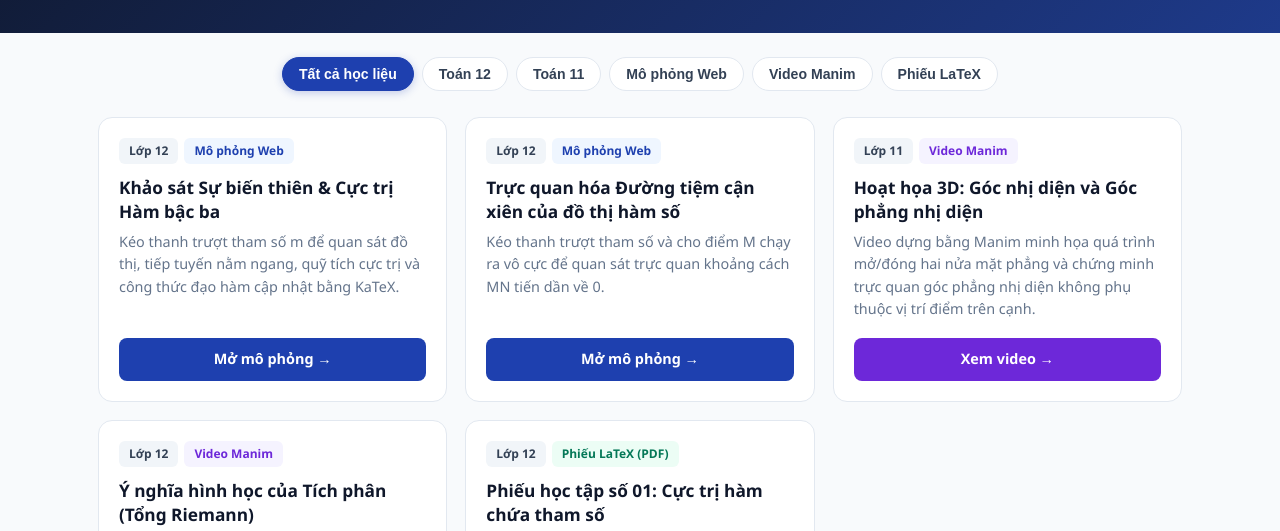
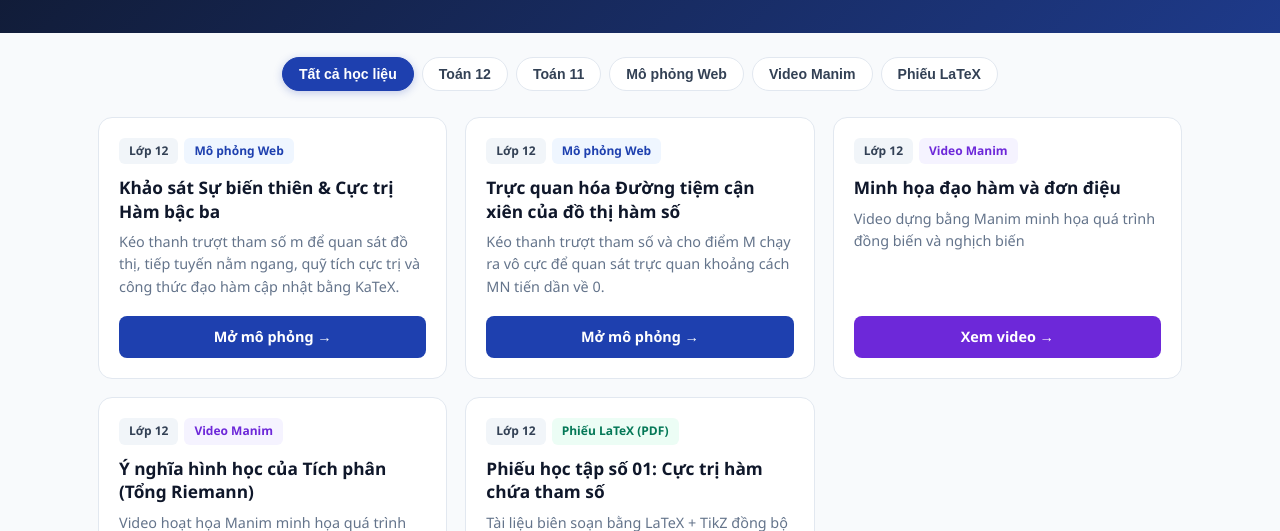
Before and after one commit to tuanvietqn-lab/SKKN-VTV, a plain HTML site: page index.html in a window 1280 px wide. Shown: the part 232-763 px from the top of the page. Drawn offline with Linux system fonts and the light colour scheme.

Commit message:
Update index.html

```diff
--- a/index.html
+++ b/index.html
@@ -292,11 +292,11 @@
         newTab: false
       },
       {
-        title: "Hoạt họa 3D: Góc nhị diện và Góc phẳng nhị diện",
-        desc: "Video dựng bằng Manim minh họa quá trình mở/đóng hai nửa mặt phẳng và chứng minh trực quan góc phẳng nhị diện không phụ thuộc vị trí điểm trên cạnh.",
-        grade: "11",
+        title: "Minh họa đạo hàm và đơn điệu",
+        desc: "Video dựng bằng Manim minh họa quá trình đồng biến và nghịch biến",
+        grade: "12",
         type: "manim",
-        url: "https://www.youtube.com/", // Thay bằng link video YouTube của bạn
+        url: "https://youtu.be/uZymhT8OYTI", // Thay bằng link video YouTube của bạn
         newTab: true
       },
       {
```
